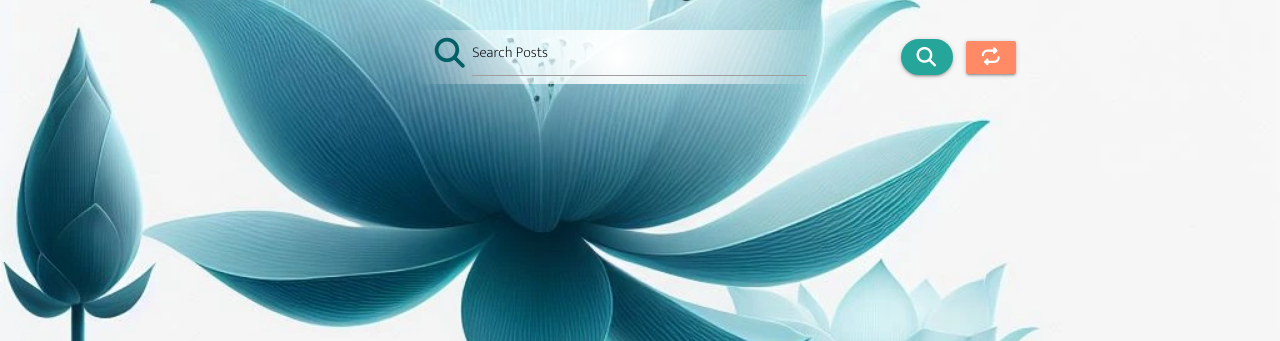
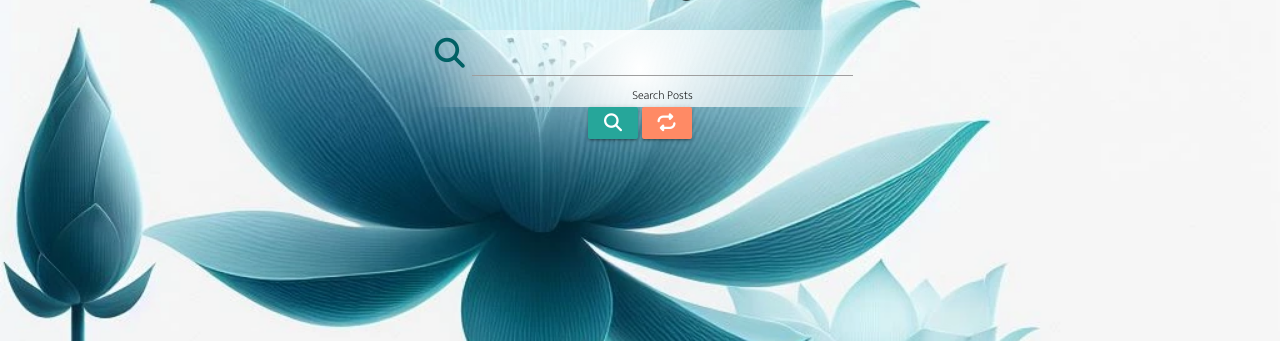
Before and after one commit to Melody-Lisa/blissboost, a Flask app: page /search in a window 1280 px wide. Shown: the part 148-489 px from the top of the page. Run offline with Flask 3, Linux system fonts and the light colour scheme; data that the repository does not hold is empty; some libraries are stand-ins or nearby versions.

Commit message:
Style search bar for better button positioning

```diff
--- a/templates/posts.html
+++ b/templates/posts.html
@@ -7,13 +7,14 @@
     <!-- Search Bar -->
     <form action="{{ url_for('search') }}" method="POST">
         <div class="row valign-wrapper center-align">
-            <div class="input-field col s6 offset-s3 search">
+            <div class="input-field col s6 offset-s3">
+                <div class="search">
                 <i class="fas fa-search prefix cyan-text text-darken-4"></i>
-                <input id="query" name="query" type="text" class="validate" required>
+                <input id="query" name="query" type="text" class="center validate" required>
                 <label for="query" class="center-align black-text">Search Posts</label>
-            </div>
-            <div class="col s4">
-                <button type="submit" class="btn"><i class="fas fa-search"></i>
+                </div>
+
+                <button type="submit" class="btn-small"><i class="fas fa-search"></i>
                 </button>
                 <a href="{{ url_for('get_posts') }}" class="btn-small deep-orange lighten-2">
                     <i class="fas fa-repeat"></i></a>
```
